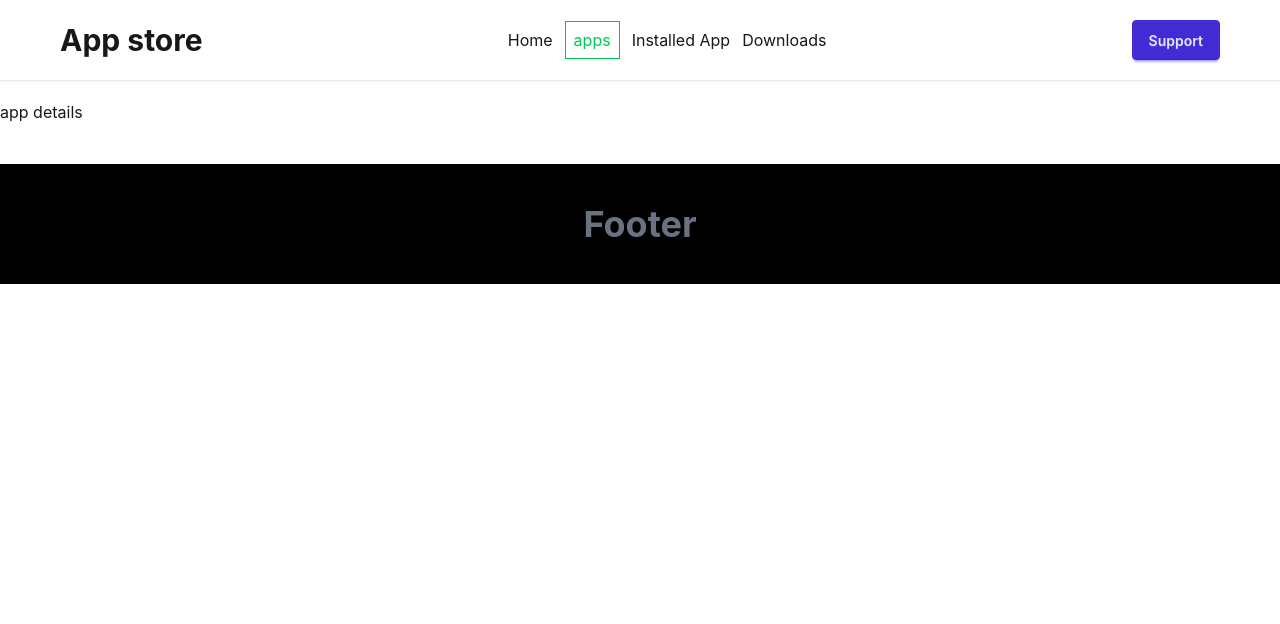
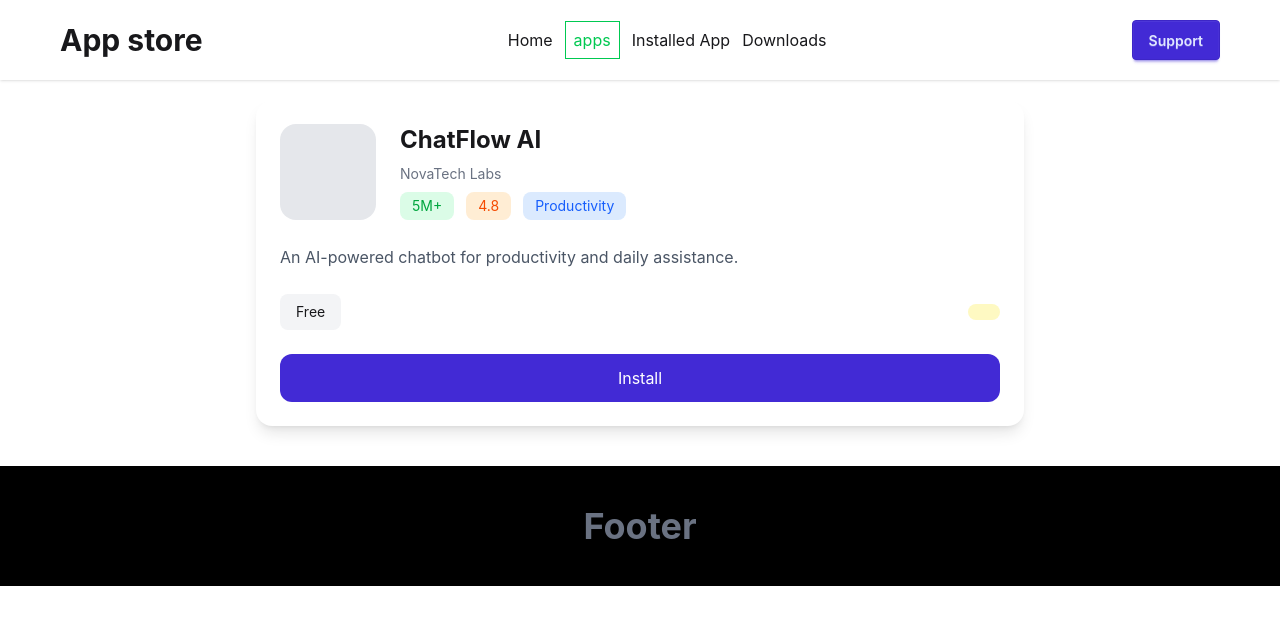
Before and after one commit to ryousufrahman/app-store, a React (Vite) app: page /apps/1 in a window 1280 px wide. Shown: the top 624 px of the page. Built offline with nearby package versions, Linux system fonts and the light colour scheme.

Commit message:
added the details design

```diff
--- a/src/pages/appdetails/AppDetails.jsx
+++ b/src/pages/appdetails/AppDetails.jsx
@@ -1,30 +1,67 @@
-import React from 'react';
-import { useLoaderData, useParams } from 'react-router';
-
-
+import React from "react";
+import { useLoaderData, useParams } from "react-router";
 
 const AppDetails = () => {
-    const params =useParams()
-    console.log(params);
-    const allApp =useLoaderData();
-    console.log(allApp);
-    const {id} =params ;
-    const clickedId = parseInt(id)
-    console.log(clickedId);
+  const params = useParams();
+  const allApp = useLoaderData();
+  const { id } = params;
+  const clickedId = parseInt(id);
 
+  const clickedApp = allApp.find((clicked) => clicked.id == clickedId);
 
+  return (
+    <div>
+      <div className="max-w-3xl mx-auto bg-base-100 shadow-lg rounded-2xl p-6 space-y-6">
+        {/* Top Section */}
+        <div className="flex items-center gap-6">
+          <div className="w-24 h-24 bg-gray-200 rounded-2xl"></div>
 
+          <div className="flex-1 space-y-2">
+            <h1 className="text-2xl font-bold">{clickedApp.name}</h1>
+            <p className="text-sm text-gray-500">{clickedApp.developer}</p>
 
+            <div className="flex gap-3 mt-2">
+              <span className="px-3 py-1 bg-green-100 text-green-600 rounded-lg text-sm">
+                {clickedApp.downloads}
+              </span>
+              <span className="px-3 py-1 bg-orange-100 text-orange-600 rounded-lg text-sm">
+                {clickedApp.rating}
+              </span>
+              <span className="px-3 py-1 bg-blue-100 text-blue-600 rounded-lg text-sm">
+                {clickedApp.category}
+              </span>
+            </div>
+          </div>
+        </div>
 
+        {/* Description */}
+        <div>
+          <p className="text-gray-600 leading-relaxed">{clickedApp.description}</p>
+        </div>
 
+        {/* Extra Info */}
+        <div className="flex justify-between items-center">
+          <div className="px-4 py-2 bg-gray-100 rounded-lg text-sm">
+            {clickedApp.price}
+          </div>
 
+          {clickedApp.featured && (
+            <div className="px-4 py-2 bg-yellow-100 text-yellow-600 rounded-lg text-sm">
+              {clickedApp.featured}
+            </div>
+          )}
+        </div>
 
-    return (
-        <div>
-            <h2>app details</h2>
+        {/* Action Buttons */}
+        <div className="flex gap-4">
+          <button className="flex-1 py-3 rounded-xl bg-primary text-white">
+            Install
+          </button>
 
         </div>
-    );
+      </div>
+    </div>
+  );
 };
 
 export default AppDetails;
```
